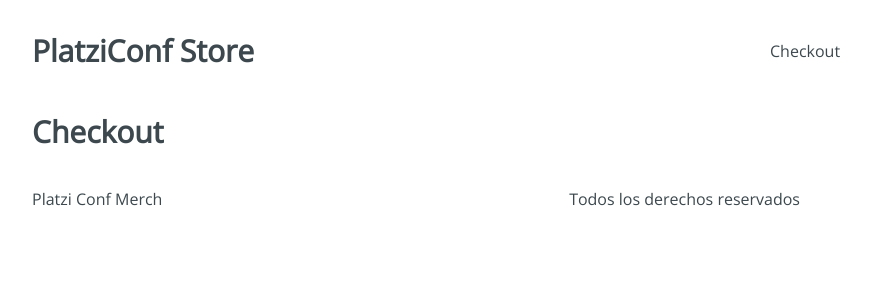
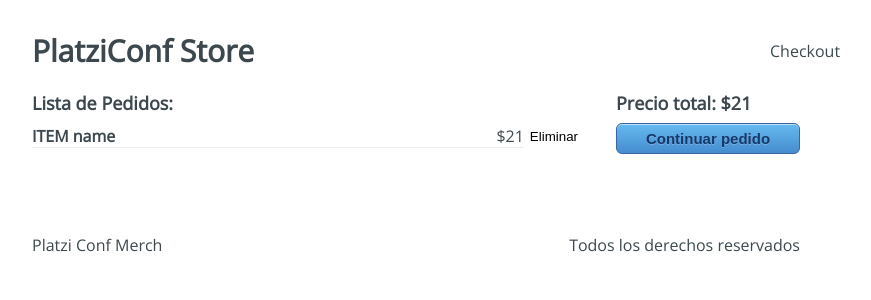
Before and after one commit to Hiddenberg/platzi-conf-store-project, a React (Vite) app: page /checkout in a window 1280 px wide. Shown: the top 300 px of the page, without its empty margins (224-1095 px from the left). Built offline with nearby package versions, Linux system fonts and the light colour scheme.

Commit message:
adding the layout for our checkout page

```diff
--- a/src/containers/Checkout.jsx
+++ b/src/containers/Checkout.jsx
@@ -1,5 +1,24 @@
 import "../styles/components/Checkout.css";
 
 export default function Checkout() {
-   return <h1>Checkout</h1>;
+   return (
+      <div className="Checkout">
+         <div className="Checkout-content">
+            <h3>Lista de Pedidos:</h3>
+            <div className="Checkout-item">
+               <div className="Checkout-element">
+                  <h4>ITEM name</h4>
+                  <span>$21</span>
+               </div>
+
+               <button type="button">Eliminar</button>
+            </div>
+         </div>
+
+         <div className="Checkout-sidebar">
+            <h3>Precio total: $21</h3>
+            <button type="button">Continuar pedido</button>
+         </div>
+      </div>
+   );
 }
```
